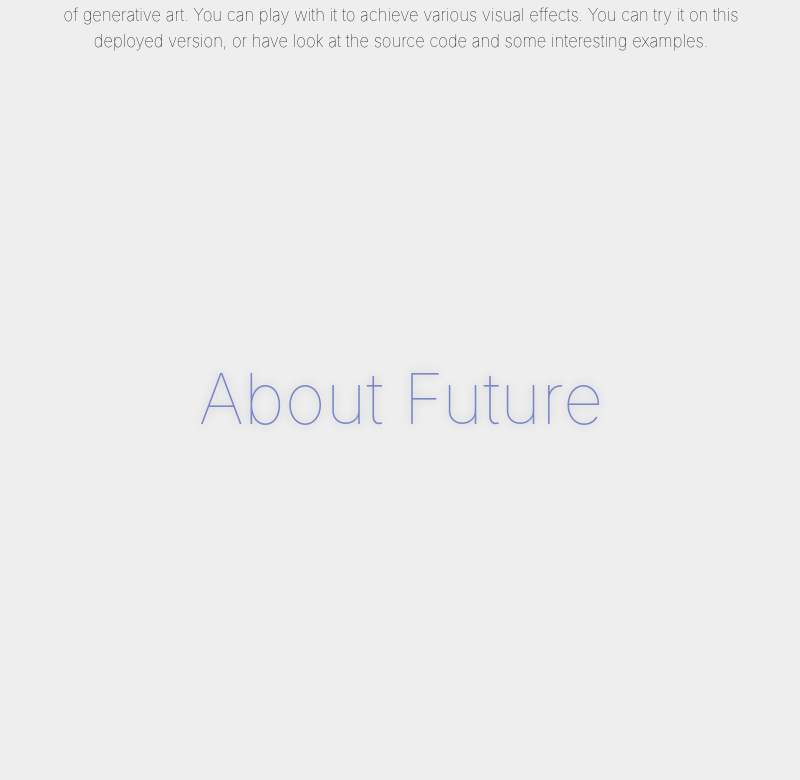
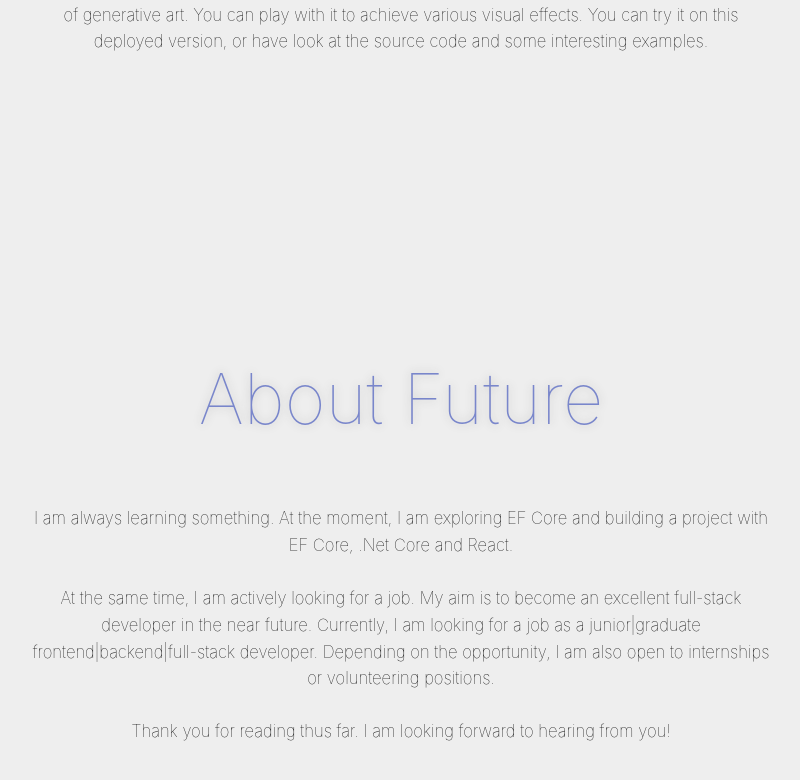
Before and after one commit to y1hao/cv2020, a React (Create React App) app: page / in a window 1280 px wide. Shown: the part 9314-10094 px from the top of the page, without its empty margins (414-1214 px from the left). Built offline with nearby package versions, Linux system fonts and the light colour scheme.

Commit message:
Add content about future

```diff
--- a/src/Components/Content.tsx
+++ b/src/Components/Content.tsx
@@ -466,6 +466,19 @@ export default function Content() {
           <Fade up>
             <span className={classes.largeTitle}>About Future</span>
           </Fade>
+          <Fade up>
+            <div className={classes.contentWrapper}>
+              <div className={classes.description}>
+                I am always learning something. At the moment, I am exploring EF Core and building a project with EF Core, .Net Core and React.
+                <br /><br />
+                At the same time, I am actively looking for a job. My aim is to become an excellent full-stack developer in the near future.
+                Currently, I am looking for a job as a junior|graduate frontend|backend|full-stack developer. Depending on the opportunity, I am also
+                open to internships or volunteering positions.
+                <br /><br />
+                Thank you for reading thus far. I am looking forward to hearing from you!
+              </div>
+            </div>
+          </Fade>
         </section>
       </section>
     </div>
```
